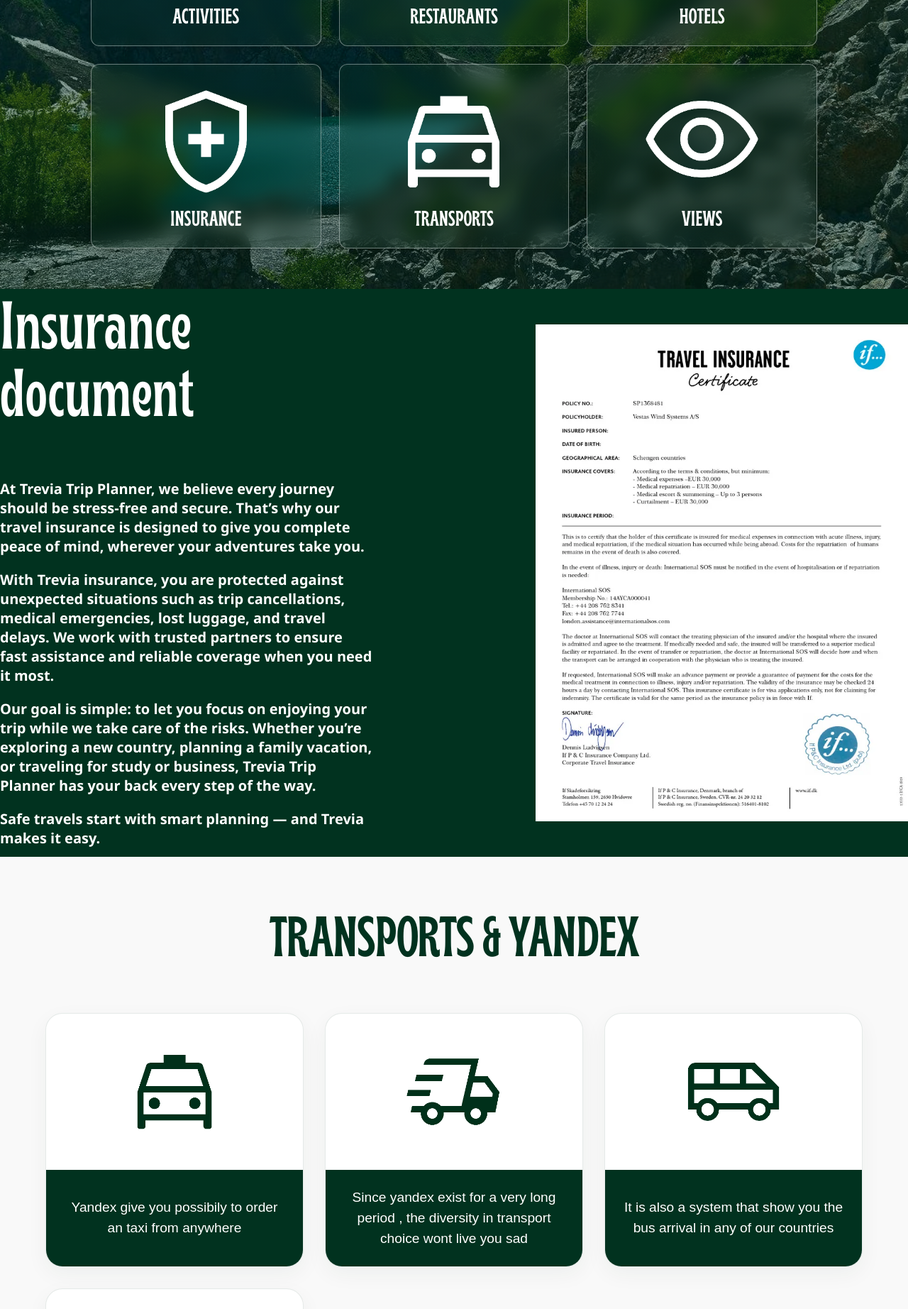
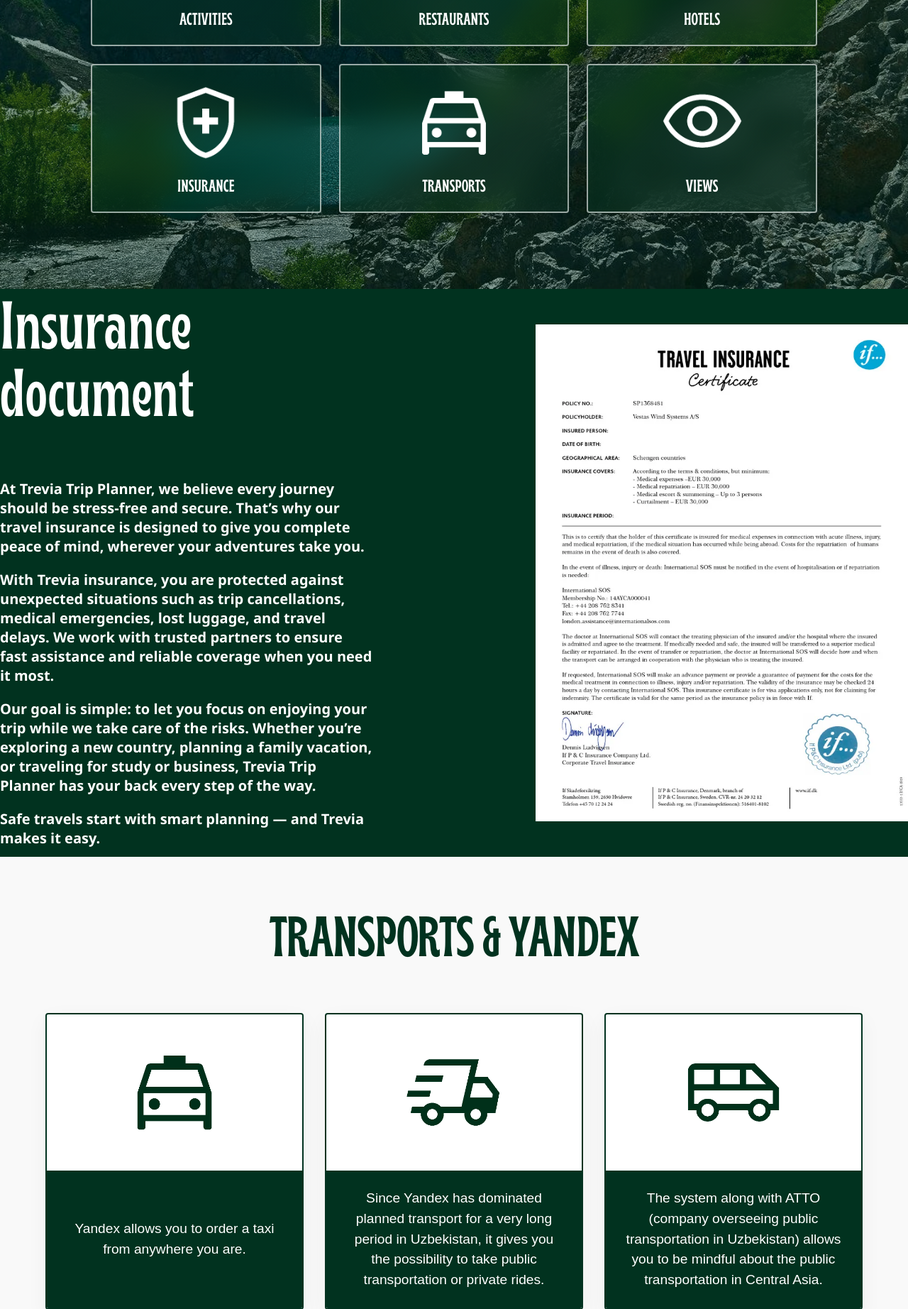
Before and after one commit to mumebee/trevia-project, a Django app: page /explore/ in a window 1280 px wide. Shown: the part 393-2237 px from the top of the page at 71% size. Run offline with Django 5.2, Linux system fonts and the light colour scheme; data comes from the database, SQL or seed files in the repository; both versions use the stored data as it was after the commit.

Commit message:
design changes

```diff
--- a/core/static/explore.css
+++ b/core/static/explore.css
@@ -78,25 +78,25 @@ header {
 
 /* 5. The Boxes */
 .category {
-    min-height: 260px;
+    min-height: 210px;
     width: 100%;
-    background: linear-gradient(135deg, rgba(1, 50, 31, 0.25), rgba(1, 50, 31, 0.08)); /* Liquidy gradient */
-    backdrop-filter: blur(12px);          /* Less blur for a clearer, 'wetter' glass look */
-    -webkit-backdrop-filter: blur(12px);
-    border: 1.5px solid rgba(255, 255, 255, 0.4); /* Crisper, more defined glass edge */
+    background: linear-gradient(135deg, rgba(1, 50, 31, 0.6), rgba(1, 50, 31, 0.3)); /* Slightly more transparent dark green */
+    backdrop-filter: blur(20px);          /* Increased blur for a glassier effect */
+    -webkit-backdrop-filter: blur(20px);
+    border: 2px solid rgba(255, 255, 255, 0.6); /* Sharp white outline */
     box-shadow: 0 8px 32px rgba(0, 0, 0, 0.2), inset 0 0 20px rgba(255, 255, 255, 0.03);
-    border-radius: 12px;                  /* Sharper, more professional corners */
+    border-radius: 4px;                  /* Crisp, sharp corners */
     transition: all 0.6s cubic-bezier(0.16, 1, 0.3, 1); /* Very smooth, fluid transition */
     display: flex;
     flex-direction: column;
-    padding: 20px;
+    padding: 15px;
     gap: 5px;
 }
 
 .category:hover {
-    transform: translateY(-12px);        /* Higher lift for a floating liquid feel */
-    background: linear-gradient(135deg, rgba(1, 50, 31, 0.35), rgba(1, 50, 31, 0.15));
-    border: 1.5px solid rgba(255, 255, 255, 0.6);
+    transform: translateY(-8px);         /* Adjusted lift for smaller size */
+    background: linear-gradient(135deg, rgba(1, 50, 31, 0.75), rgba(1, 50, 31, 0.45)); /* Slightly more solid on hover */
+    border: 2px solid rgba(255, 255, 255, 0.8); /* Slightly more transparent white border on hover */
     box-shadow: 0 20px 40px rgba(0, 0, 0, 0.4);
 }
 
@@ -107,15 +107,15 @@ header {
 
 .category img {
     max-width: 75%;
-    height: 173px;
+    height: 120px;
     margin: auto;
-    /* Filter to make icons pure white to pop against the dark glass */
+    /* Filter to make icons pure white */
     filter: brightness(0) invert(1);
 }
 
 .category span {
     font-family: 'BoldCondensed';        /* Using your brand font */
-    font-size: 30px;
+    font-size: 24px;
     margin: auto;
     color: #ffffff;
 }
@@ -226,8 +226,8 @@ header {
 
 .transport {
     background: #ffffff;
-    border: 1px solid rgba(1, 50, 31, 0.1);
-    border-radius: 24px;
+    border: 2px solid #01321F;
+    border-radius: 4px;
     display: flex;
     flex-direction: column;
     transition: transform 0.3s ease, box-shadow 0.3s ease;
--- a/core/templates/core/explore.html
+++ b/core/templates/core/explore.html
@@ -73,25 +73,25 @@
                     <div class="transport">
                         <img src="/static/transport_icon.png">
                         <div class="transport_text_div">
-                            <span>Yandex give you possibily to order an taxi from anywhere</span>
+                            <span>Yandex allows you to order a taxi from anywhere you are.</span>
                         </div>
                     </div>
                     <div class="transport">
                          <img src="/static/bus_icon.png">
                         <div class="transport_text_div">
-                            <span>Since yandex exist for a very long period , the diversity in transport choice wont live you sad</span>
+                            <span>Since Yandex has dominated planned transport for a very long period in Uzbekistan, it gives you the possibility to take public transportation or private rides.</span>
                         </div>
                     </div>
                     <div class="transport">
                          <img src="/static/diversity_icon.png">
                         <div class="transport_text_div">
-                            <span>It is also a system that show you the bus arrival in any of our countries</span>
+                            <span>The system along with ATTO (company overseeing public transportation in Uzbekistan) allows you to be mindful about the public transportation in Central Asia.</span>
                         </div>
                     </div>
                     <div class="transport">
                          <img src="/static/map_icon.png">
                         <div class="transport_text_div">
-                            <span>Yandex has its own map, the one that we displayed in the bottom of this page</span>
+                            <span>Yandex has its own map that you can use. It gives a more detailed view of the Central Asian region than Google Maps.</span>
                         </div>
                     </div>
                 </div>
```
Also changed, not shown: core/static/styles.css (+11 -3 lines), core/templates/core/index.html (+17 -0 lines), db.sqlite3.
